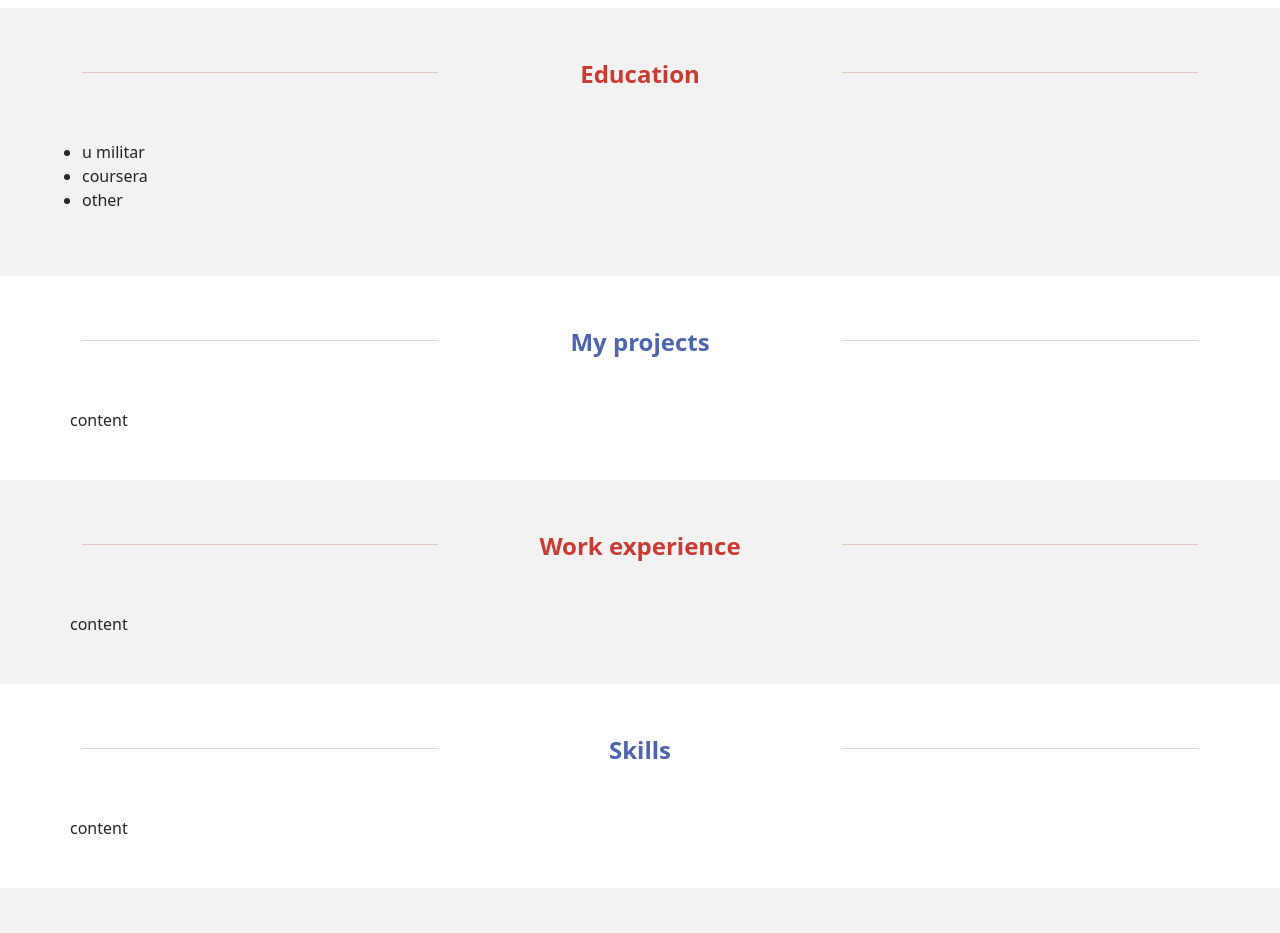
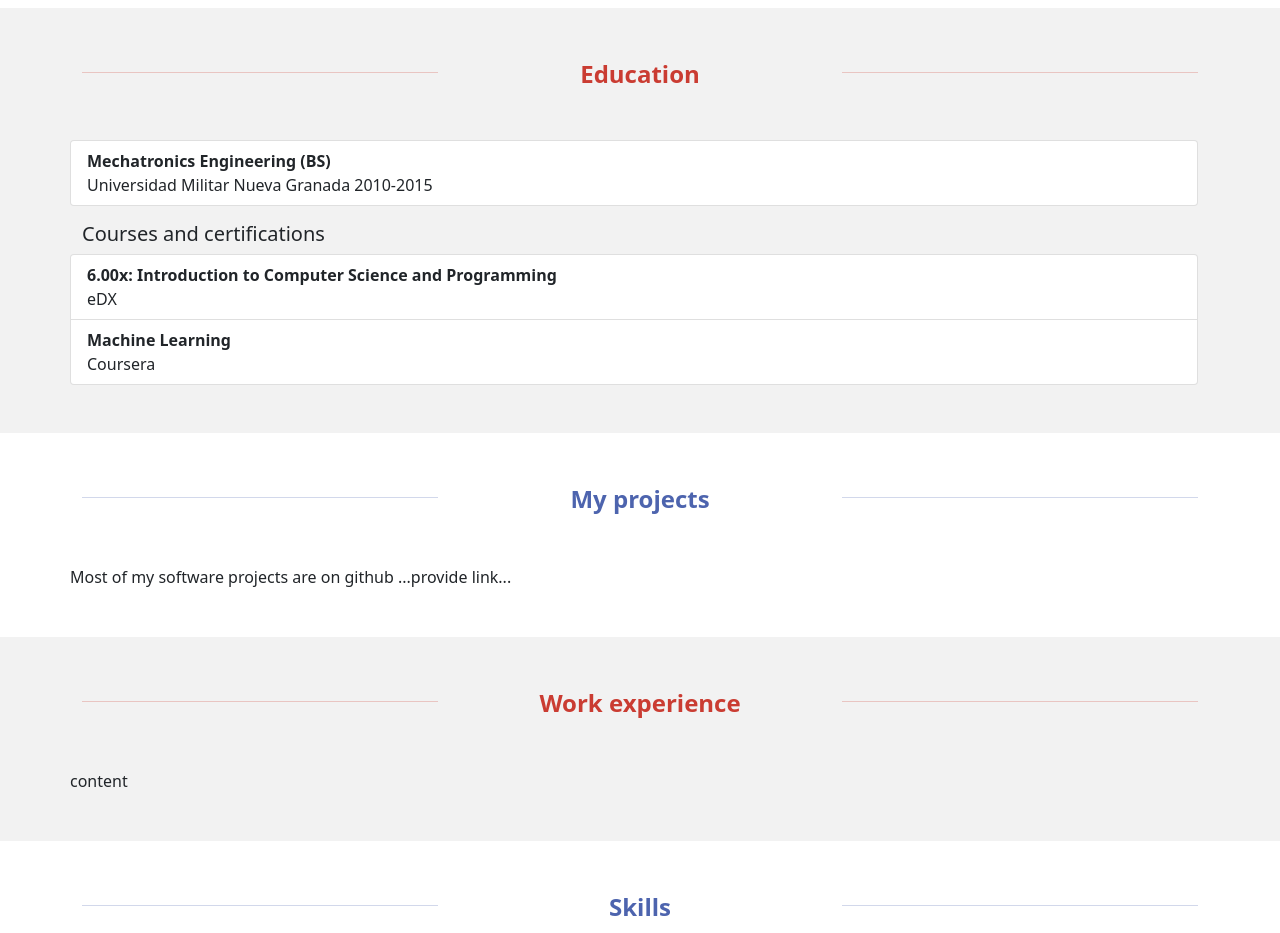
Before and after one commit to ivanbaug/portfolio-web, a plain HTML site: page index.html in a window 1280 px wide. Shown: the part 476-1409 px from the top of the page. Drawn offline with nearby package versions, Linux system fonts and the light colour scheme.

Commit message:
fix z-index problem with the navbar, add some info

```diff
--- a/css/styles.css
+++ b/css/styles.css
@@ -47,5 +47,6 @@ footer {
   width: 100%;
   /* Transition effect when sliding down (and up) */
   transition: top 0.3s;
+  z-index: 1200;
 
 }
--- a/index.html
+++ b/index.html
@@ -63,7 +63,7 @@
       </div>
       <div class="col-md-6 d-flex align-items-center flex-column">
         <h1 class="name">Ivan Bautista</h1>
-        <h2 class="occupation">Mechatronics Engineer</h2>
+        <h2 class="occupation pb-4">Mechatronics Engineer</h2>
         <p class="intro">
           I'm an engineer with experience in design and execution of control, automation and monitoring
           systems in the HVAC field.
@@ -88,11 +88,26 @@
         </div>
       </div>
       <div class="row">
-        <ul>
-          <li>u militar</li>
-          <li>coursera</li>
-          <li>other</li>
+
+        <ul class="list-group pb-3">
+          <li class="list-group-item">
+            <div class="fw-bold">Mechatronics Engineering (BS)</div>
+            Universidad Militar Nueva Granada 2010-2015
+          </li>
         </ul>
+
+        <h5>Courses and certifications</h5>
+        <ul class="list-group">
+          <li class="list-group-item">
+            <div class="fw-bold">6.00x: Introduction to Computer Science and Programming</div>
+            eDX
+          </li>
+          <li class="list-group-item">
+            <div class="fw-bold">Machine Learning</div>
+            Coursera
+          </li>
+        </ul>
+
       </div>
     </div>
 
@@ -109,7 +124,7 @@
         </div>
       </div>
       <div class="row">
-        content
+        Most of my software projects are on github ...provide link...
       </div>
     </div>
   </div>
```
